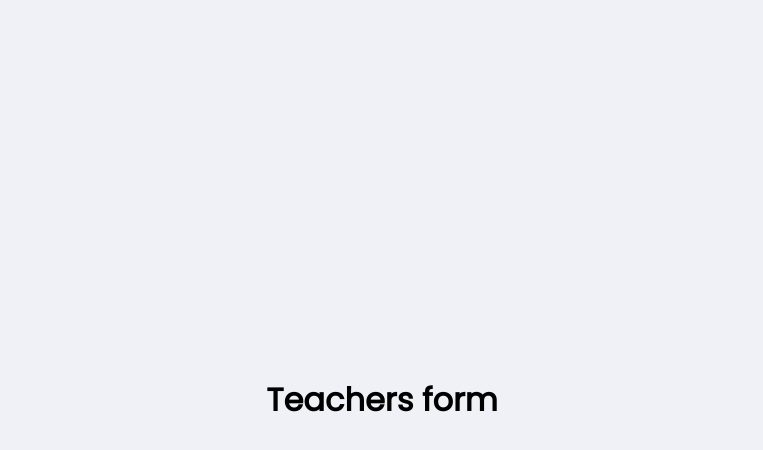
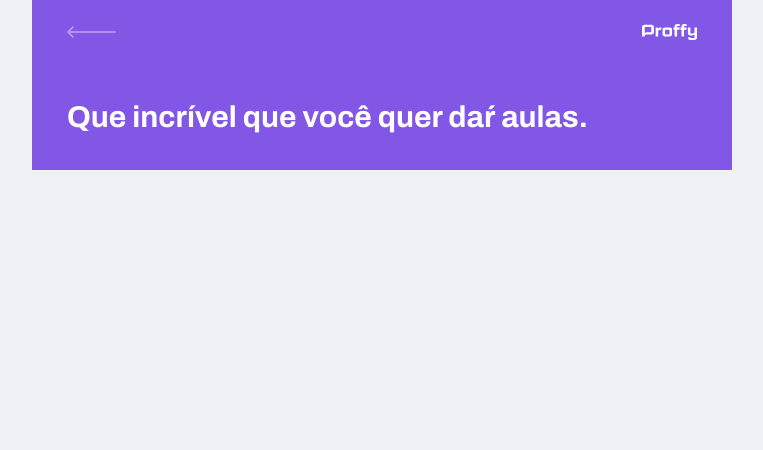
Before and after one commit to felicianoi9/nlw2-rocketseat, a React (Create React App) app: page /dar-aulas in a window 1280 px wide. Shown: the top 450 px of the page, without its empty margins (258-1021 px from the left). Built offline with nearby package versions, Linux system fonts and the light colour scheme.

Commit message:
Components are inited of basic default.

```diff
--- /dev/null
+++ b/src/Components/PageHeader/index.tsx
@@ -0,0 +1,27 @@
+import React from "react";
+import "./styles.css";
+import { Link } from "react-router-dom";
+import backIcon from "../../Assets/images/icons/back.svg";
+import logoImg from "../../Assets/images/logo.svg";
+
+interface PageHeaderProps {
+    title: string;
+}
+
+const PageHeader: React.FC<PageHeaderProps> = (props) => {
+    return (
+        <header className="page-header">
+            <div className="top-bar-container">
+                <Link to="/" >
+                    <img src={backIcon} alt=""/>
+                </Link>
+                <img src={logoImg} alt=""/>
+            </div>
+            <div className="header-content">
+    <strong>{props.title}</strong>
+            </div>
+        </header>
+    );
+}
+
+export default PageHeader;
--- a/src/Pages/TeacherForm/index.tsx
+++ b/src/Pages/TeacherForm/index.tsx
@@ -1,8 +1,13 @@
 import React from "react";
+import PageHeader from "../../Components/PageHeader";
+
+import "./styles.css";
 
 function TeacherForm() {
     return (
-        <h1>Teachers form</h1>
+        <div id="page-teacher-form" className="container">
+            <PageHeader title="Que incrível que você quer daŕ aulas." />
+        </div>
     );
 }
 
--- /dev/null
+++ b/src/Pages/TeacherForm/styles.css
@@ -0,0 +1,4 @@
+#page-teacher-form {
+    width: 100vW;
+    height: 100vh;
+}
--- a/src/Pages/TeacherList/index.tsx
+++ b/src/Pages/TeacherList/index.tsx
@@ -1,23 +1,11 @@
 import React from "react";
 import "./styles.css";
-import { Link } from "react-router-dom";
-import backIcon from "../../Assets/images/icons/back.svg";
-import logoImg from "../../Assets/images/logo.svg";
+import PageHeader from "../../Components/PageHeader";
 
 function TeacherList() {
     return (
         <div id="page-teacher-list" className="container">
-            <header className="page-header">
-                <div className="top-bar-container">
-                    <Link to="/" >
-                        <img src={backIcon} alt=""/>
-                    </Link>
-                    <img src={logoImg} alt=""/>
-                </div>
-                <div className="header-content">
-                    <strong>Estes são os proffys disponíveis</strong>
-                </div>
-            </header>
+            <PageHeader title="Estes são os proffys disponíveis" />
         </div>
     );
 }
```
Also changed, not shown: src/Components/PageHeader/styles.css (added).
